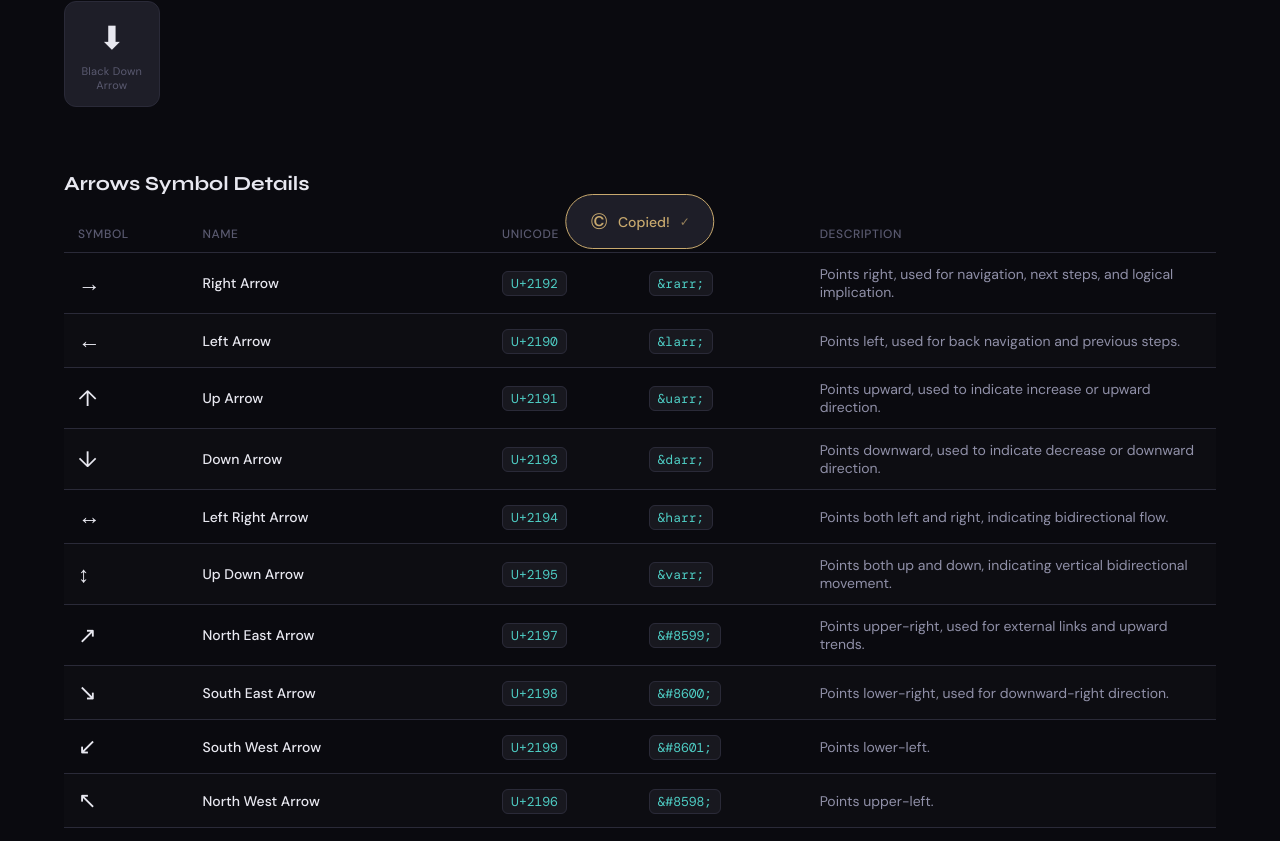
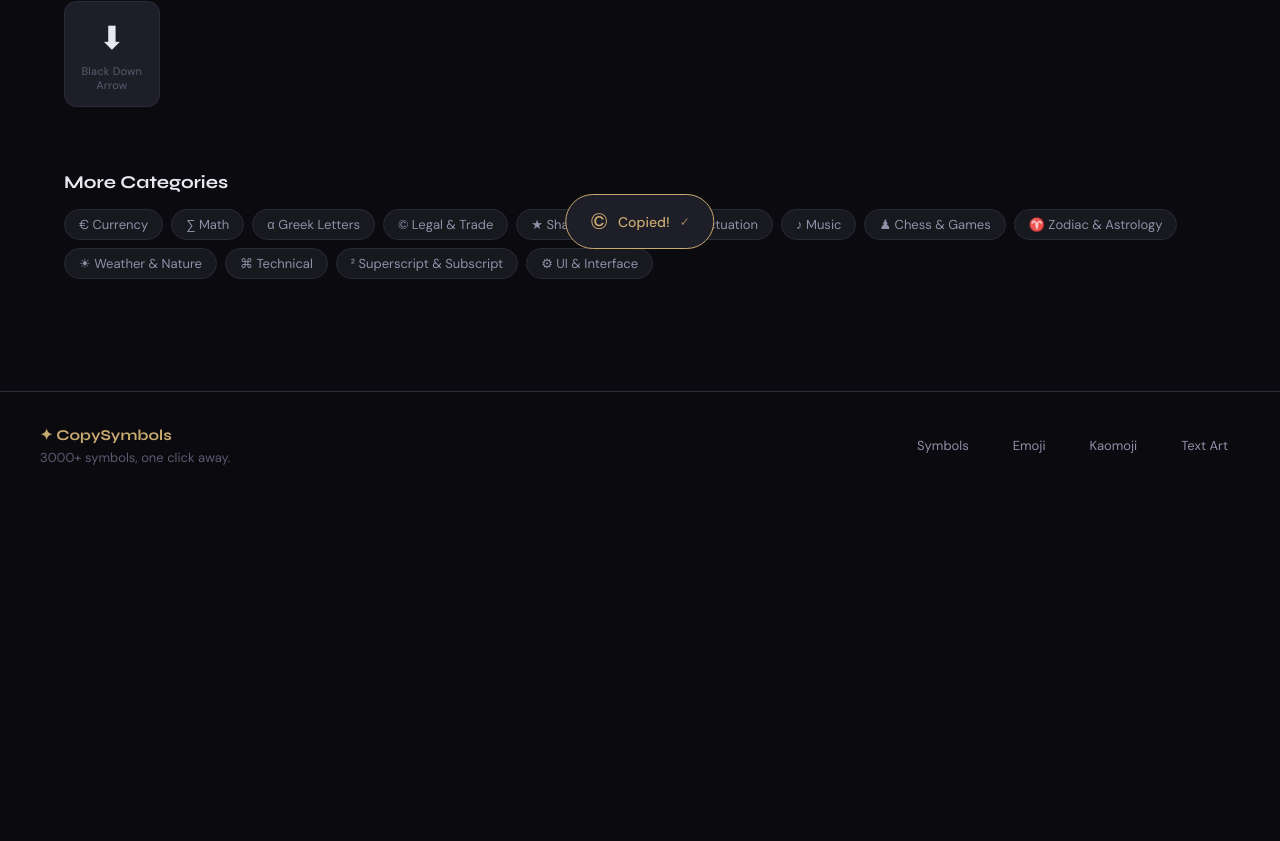
Before and after one commit to bsjuilla/copysymbols, a Next.js app: page /symbols/arrows in a window 1280 px wide. Shown: the part 599-1440 px from the top of the page. After the commit the page ends 1097 px from the top, so only its background shows below. Built offline with nearby package versions, Linux system fonts and the light colour scheme; a web font is replaced by a local one.

Commit message:
make category routes dynamic

```diff
--- a/src/app/symbols/[category]/page.tsx
+++ b/src/app/symbols/[category]/page.tsx
@@ -1,9 +1,11 @@
 import { notFound } from "next/navigation";
-import { categories, getSymbolsByCategory, symbols } from "@/data/symbols";
+import { categories, getSymbolsByCategory } from "@/data/symbols";
 import CopyToast from "@/components/CopyToast";
 import SymbolCard from "@/components/SymbolCard";
 import Link from "next/link";
 import type { Metadata } from "next";
+
+export const dynamic = "force-dynamic";
 
 interface Props {
   params: { category: string };
@@ -16,10 +18,6 @@ export async function generateMetadata({ params }: Props): Promise<Metadata> {
     title: `${cat.name} Symbols — Copy & Paste`,
     description: `Copy and paste ${cat.name.toLowerCase()} symbols. Click any symbol to copy instantly.`,
   };
-}
-
-export function generateStaticParams() {
-  return categories.map(c => ({ category: c.id }));
 }
 
 export default function CategoryPage({ params }: Props) {
@@ -45,7 +43,7 @@ export default function CategoryPage({ params }: Props) {
           <div style={{ fontSize: "2.5rem", marginBottom: 12 }}>{cat.icon}</div>
           <div className="section-label">{catSymbols.length} symbols</div>
           <h1 className="font-display" style={{ fontSize: "clamp(1.8rem, 4vw, 2.8rem)", fontWeight: 800, letterSpacing: "-0.03em", color: "var(--text)", marginBottom: 8 }}>
-            {cat.name} Symbols — Copy & Paste
+            {cat.name} Symbols
           </h1>
           <p style={{ fontSize: 16, color: "var(--text2)", lineHeight: 1.6 }}>
             {cat.description}. Click any symbol to copy it instantly.
@@ -57,36 +55,6 @@ export default function CategoryPage({ params }: Props) {
             <SymbolCard key={s.id} symbol={s.symbol} name={s.name} id={s.id} />
           ))}
         </div>
-
-        <section style={{ marginBottom: 64 }}>
-          <h2 className="font-display" style={{ fontSize: 20, fontWeight: 700, color: "var(--text)", marginBottom: 20 }}>
-            {cat.name} Symbol Details
-          </h2>
-          <div style={{ overflowX: "auto" }}>
-            <table style={{ width: "100%", borderCollapse: "collapse", fontSize: 14 }}>
-              <thead>
-                <tr style={{ borderBottom: "1px solid var(--border)" }}>
-                  {["Symbol","Name","Unicode","HTML","Description"].map(h => (
-                    <th key={h} style={{ textAlign: "left", padding: "10px 14px", color: "var(--text3)", fontWeight: 500, fontSize: 12, letterSpacing: "0.05em", textTransform: "uppercase" }}>{h}</th>
-                  ))}
-                </tr>
-              </thead>
-              <tbody>
-                {catSymbols.map((s, i) => (
-                  <tr key={s.id} style={{ borderBottom: "1px solid var(--border)", background: i % 2 === 0 ? "transparent" : "rgba(255,255,255,0.01)" }}>
-                    <td style={{ padding: "12px 14px", fontSize: "1.4rem" }}>{s.symbol}</td>
-                    <td style={{ padding: "12px 14px", color: "var(--text)", fontWeight: 500 }}>
-                      <Link href={`/symbol/${s.id}`} style={{ color: "var(--text)", textDecoration: "none" }}>{s.name}</Link>
-                    </td>
-                    <td style={{ padding: "12px 14px" }}><span className="code-tag">{s.unicode}</span></td>
-                    <td style={{ padding: "12px 14px" }}><span className="code-tag">{s.html}</span></td>
-                    <td style={{ padding: "12px 14px", color: "var(--text2)", maxWidth: 260 }}>{s.description}</td>
-                  </tr>
-                ))}
-              </tbody>
-            </table>
-          </div>
-        </section>
 
         <section>
           <h2 className="font-display" style={{ fontSize: 18, fontWeight: 700, color: "var(--text)", marginBottom: 16 }}>More Categories</h2>
```
